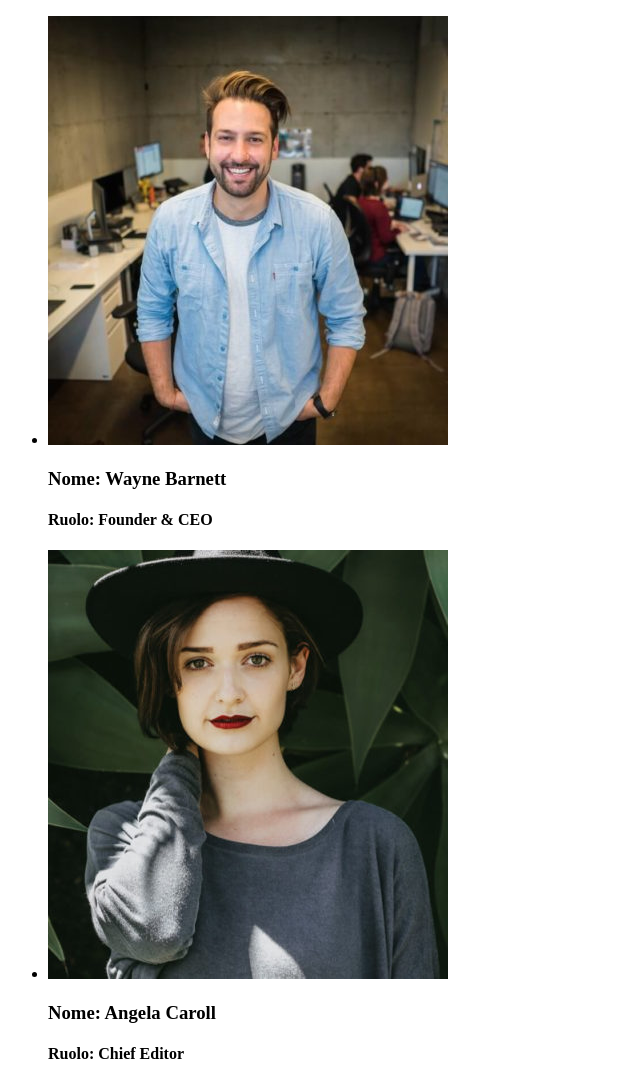
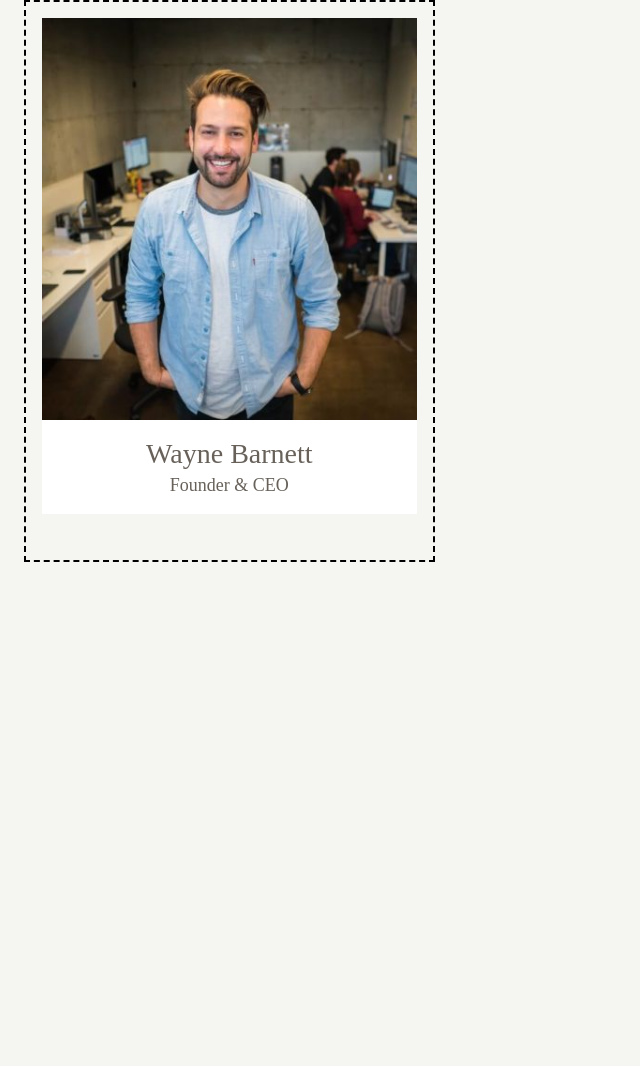
Before and after one commit to FernandoVerderame/js-our-team, a plain HTML site: page index.html in a window 1280 px wide. Shown: the top 1066 px of the page, without its empty margins (0-640 px from the left). After the commit the page ends 800 px from the top, so only its background shows below. Drawn offline with Linux system fonts and the light colour scheme; files whose address does not match are found by name.

Commit message:
added card into page with html & css

```diff
--- a/css/style.css
+++ b/css/style.css
@@ -0,0 +1,69 @@
+/* ?Reset */
+* {
+    margin: 0;
+    padding: 0;
+    box-sizing: border-box;
+}
+
+/* ?Utils */
+.container {
+    max-width: 1200px;
+    margin: 0 auto;
+ }
+
+ .flex {
+    display: flex;
+ }
+
+.border {
+    border: 2px dashed black;
+}
+
+img {
+    max-width: 100%;
+    display: block;
+}
+
+/* ? Generics */
+body {
+    background-color: #F5F5F1;
+}
+
+h3 {
+    font-size: 28px;
+    font-weight: 500;
+    margin-bottom: 5px;
+}
+
+h4 {
+    font-size: 18px;
+    font-weight: 500;
+
+}
+
+/* ! Main */
+/* Layout */
+.card {
+    margin-bottom: 30px;
+}
+.card-image img {
+    width: 100%;
+}
+
+.card-info {
+    color: #67615A;
+    background-color: #FFFFFF;
+    text-align: center;
+    padding: 18px 0;
+}
+
+.row.padding {
+    display: flex;
+    margin: 0 -1rem;
+    flex-wrap: wrap;
+}
+
+.padding .col {
+    padding: 1rem;
+    flex-basis: calc(100% / 3);
+}
--- a/index.html
+++ b/index.html
@@ -15,10 +15,20 @@
 
 </head>
 <body>
-    <div>
-        <ul id="list">
-
-        </ul>
-    </div>
+    <main class="container">
+        <div class="row padding">
+            <div class="col border">
+                <div class="card">
+                    <div class="card-image">
+                        <img src="img/wayne-barnett-founder-ceo.jpg" alt="picture-1">
+                    </div>
+                    <div class="card-info">
+                        <h3>Wayne Barnett</h3>
+                        <h4>Founder & CEO</h4>
+                    </div>
+                </div>
+            </div>
+        </div>
+    </main>
 </body>
 </html>
```
